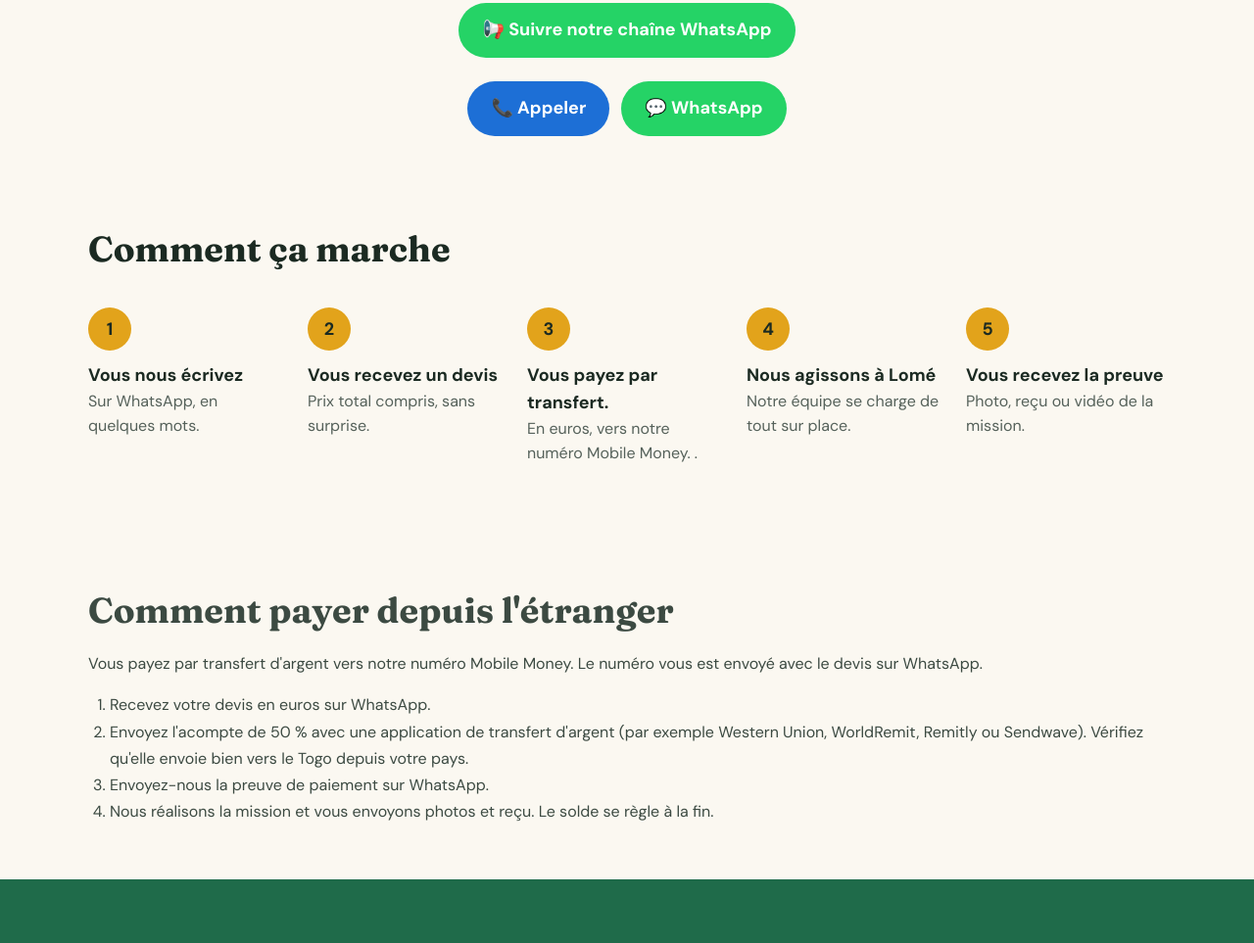
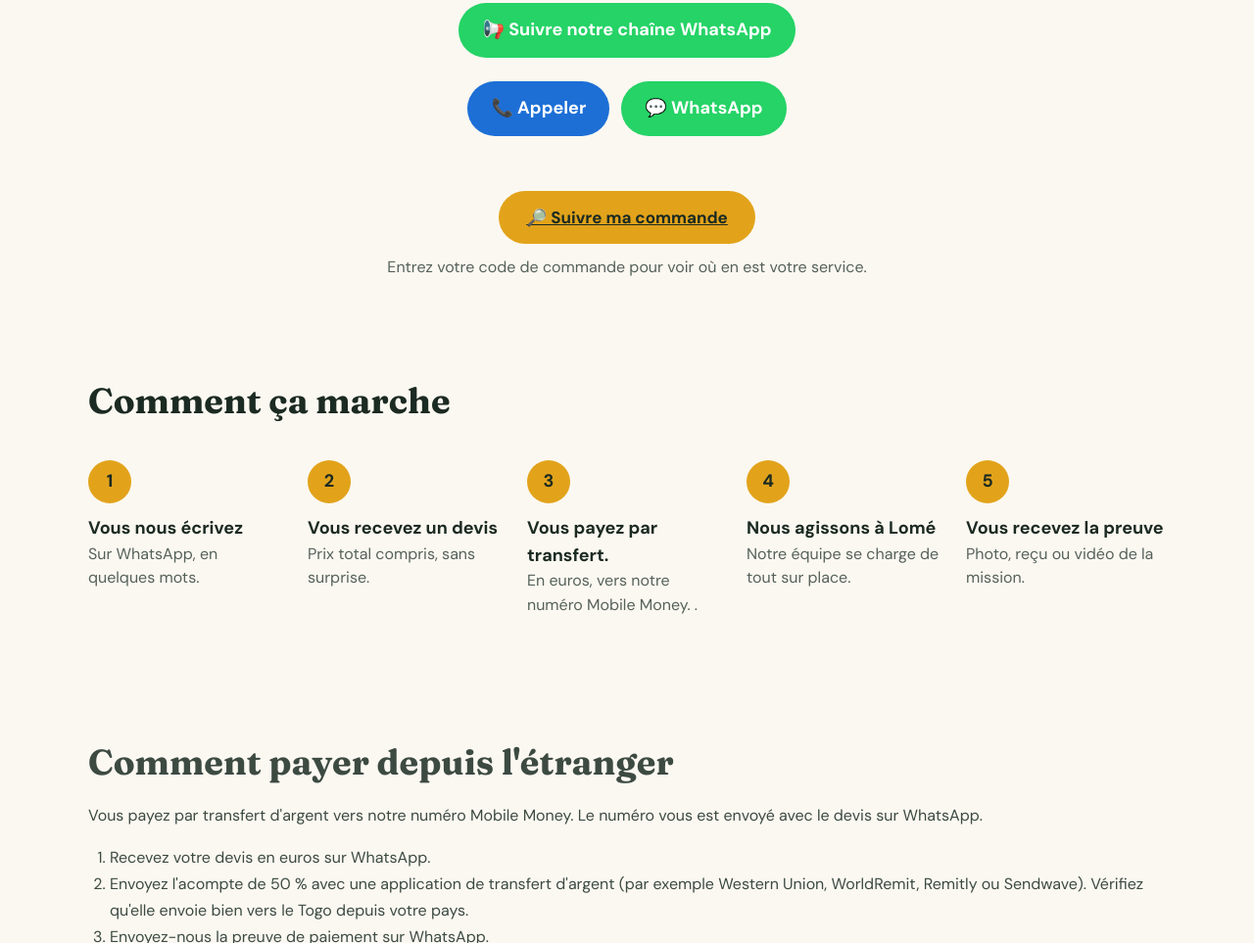
Before and after one commit to seignor28-bot/lien-togo, a plain HTML site: page index.html in a window 1280 px wide. Shown: the part 2009-2972 px from the top of the page at 98% size. Drawn offline with Linux system fonts and the light colour scheme.

Commit message:
Update index.html

```diff
--- a/index.html
+++ b/index.html
@@ -64,6 +64,12 @@ a{text-decoration:none}
   <a href="https://wa.me/22890426482" style="background:#25d366;color:#fff;padding:14px 24px;border-radius:999px;text-decoration:none;font-weight:600;">💬 WhatsApp</a>
 </div>
 </div>
+
+<div style="max-width: 1100px; margin: 0 auto; padding: 32px 24px; text-align: center">
+<a href="suivi.html" style="display: inline-block; background: #E2A31B; color: #1B2A22; font-weight: 700; padding: 14px 28px; border-radius: 999px; font-size: 17px">🔎 Suivre ma commande</a>
+<div style="margin-top: 12px; color: #55615A; font-size: 16px">Entrez votre code de commande pour voir où en est votre service.</div>
+</div>
+
 <div style="max-width: 1100px; margin: 0 auto; padding: 64px 24px">
 <h2 style="margin: 0 0 32px; font-family: 'Fraunces', Georgia, serif; font-size: 36px">Comment ça marche</h2>
 <div style="display: flex; flex-wrap: wrap; gap: 20px">
```
